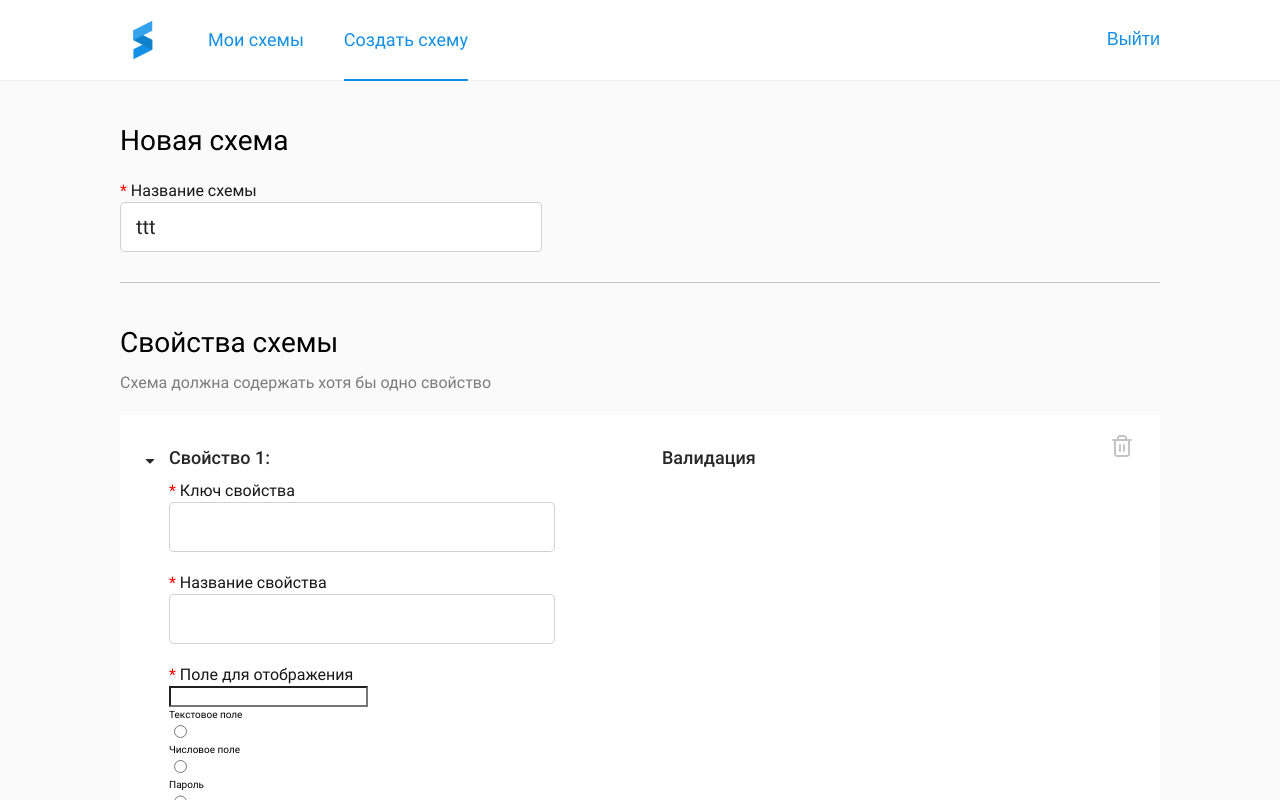
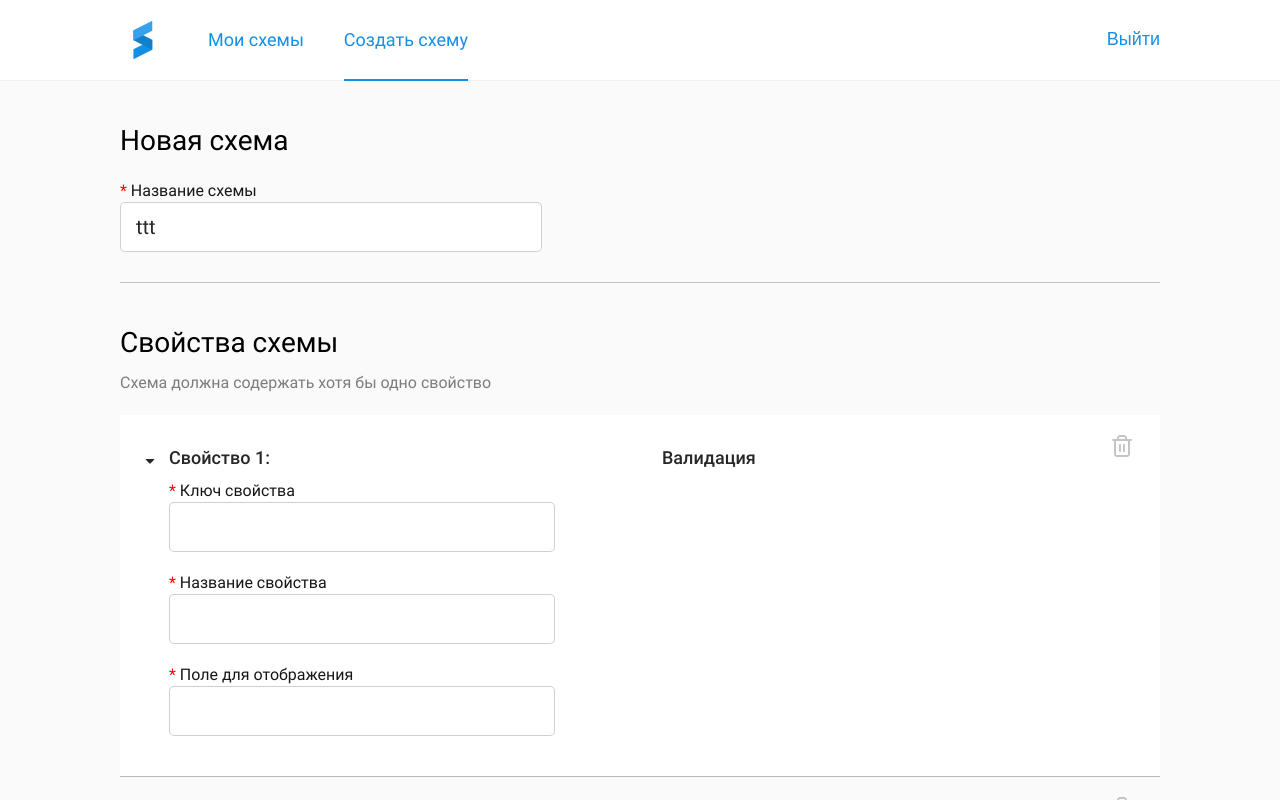
Before and after one commit to obronov/constructor_form, a Vue app in the folder forms/: page /create in a window 1280 px wide. Both pictures are taken after a click on the button 150 px from the left and 461 px from the top of the page. Shown: the top 800 px of the page. Built offline with nearby package versions, Linux system fonts and the light colour scheme.

Commit message:
wip added header

```diff
--- a/forms/src/assets/scss/global.scss
+++ b/forms/src/assets/scss/global.scss
@@ -64,8 +64,8 @@ textarea{
     outline: none;
   }
   border-radius: 0;
-/*   -webkit-appearance: none;
-  overflow: hidden;   */
+  -webkit-appearance: none;
+  overflow: hidden;
 }
 
 button {
@@ -312,7 +312,7 @@ h2, .h2 {
 }
 
 .page {
-  min-height: 100vh;
+  min-height: 200vh;
   padding: 4em 0;
   font-size: 1rem;
 }
@@ -489,7 +489,68 @@ h2, .h2 {
     margin:  1.1em 0 0;
   }
 }
-.control-select__option {
-  width: 1em;
-  height: 1em;
+
+.control-select__wrap{
+  position: relative;
+  font-size: 2em;
+  line-height: 120%;
+  color: #272727;
+  &:hover,
+  &:focus{
+    z-index: 10;
+  }
+  &:hover .control-select__drop-down,
+  &:focus .control-select__drop-down{
+    display: block;
+    border-left: 1px solid #1390E5;
+    border-right: 1px solid #1390E5;
+    border-bottom: 1px solid #1390E5;
+    border-radius: 0 0 0.25em 0.25em;
+  }
+  &:hover .control-select__output,
+  &:focus .control-select__output{
+    border-left: 1px solid #1390E5;
+    border-right: 1px solid #1390E5;
+    border-top: 1px solid #1390E5;
+    border-bottom: 1px solid rgba(23, 23, 25, 0.2);
+    border-radius: 0.25em 0.25em 0 0;
+  }
 }
+.control-select__option-input{
+  position: absolute;
+}
+.control-select__output{
+  cursor: default;
+  display: block;
+  width: 100%;
+  border: 1px solid rgba(23, 23, 25, 0.2);
+  box-sizing: border-box;
+  padding: 0.6em 0.75em;
+  font-size: inherit;
+  line-height: inherit;
+  color: inherit;
+  border-radius: 0.25em;
+  width: 100%;
+  padding: 0.6em 0.75em;
+  font-weight: 400;
+}
+.control-select__drop-down{
+  background: #fff;
+  display: none;
+  position: absolute;
+  top: 100%;
+  left: 0;
+  width: 100%;
+}
+.control-select__option{
+  font-size: inherit;
+  line-height: inherit;
+  color: inherit;
+  padding: 0.6em 0.75em;
+  display: block;
+  transition: .3s;
+  &:hover,
+  &:focus{
+    background: rgba(197, 228, 249, 0.3);
+  }
+}
--- a/forms/src/components/CreateSchemes.vue
+++ b/forms/src/components/CreateSchemes.vue
@@ -58,7 +58,7 @@
             </div>
 
           </div>
-          <button class="create-schema-items__btnDelete" type="button">
+          <button class="create-schema-items__btnDelete" v-if="showBtnDelete" type="button" @click="deleteProperty(index)">
             <svg width="36" height="36" viewBox="0 0 36 36" fill="none" xmlns="http://www.w3.org/2000/svg">
               <rect width="36" height="36" rx="5" />
               <path d="M9 12H11H27" stroke="#C4C4C4" stroke-width="2" stroke-linecap="round" stroke-linejoin="round"/>
@@ -84,7 +84,6 @@ export default {
   },
   data(){
     return{
-      selectValue: '',
       selectedItem: null,
       nameSchema: {
         key: 'name_schema',
@@ -154,6 +153,11 @@ export default {
     }
   },
   methods:{
+    deleteProperty(index){
+      if(this.schema.fields.length > 1){
+        this.schema.fields.splice(index, 1);
+      }
+    },
     showProperty(property){
       if(this.selectedItem != property){
         this.selectedItem = property;
@@ -173,8 +177,6 @@ export default {
         }
       }
 
-console.log('value', value)
-console.log('key', key)
       if(value && key){
         return value + ':' + key;
       }
@@ -187,6 +189,15 @@ console.log('key', key)
       }
 
     }
+  },
+  computed:{
+    showBtnDelete(){
+      if(this.schema.fields.length > 1){
+        return true
+      }else{
+        return false
+      }
+    }
   }
 }
 
--- a/forms/src/components/utilities/ControlSelect.vue
+++ b/forms/src/components/utilities/ControlSelect.vue
@@ -1,16 +1,17 @@
 <template>
   <div class="control-select">
-    <label class="control-label" v-if="{'control-label_error': error}">
+    <div class="control-label" v-if="{'control-label_error': error}">
       <span class="control-label__star" v-if="options.validation.required">*</span>
       {{options.label}}
-    </label>
-    <input class="control-select__output" :name="options.key" type="text" readonly  :value="label">
-    <div class="control-select__drop-down">
-      <label v-for="(item, index) in options.options" :key="index">
-        <div class="">{{item.value}}</div>
-
-        <input class="control-select__option" :name="options.key" :value="item.key" v-model="checkedNames" type="radio" @input="$emit('oninput', item)">
-      </label>
+    </div>
+    <div class="control-select__wrap">
+      <input class="control-select__output" :name="options.key" type="text" readonly  :value="label">
+      <div class="control-select__drop-down">
+        <label class="control-select__option" v-for="(item, index) in options.options" :key="index">
+          <input class="control-select__option-input" :name="options.key" :value="item.key" v-model="checkedNames" type="radio" @input="$emit('oninput', item)">
+          <div>{{item.value}}</div>
+        </label>
+      </div>
     </div>
   </div>
 </template>
--- a/forms/src/views/Create.vue
+++ b/forms/src/views/Create.vue
@@ -125,6 +125,61 @@ export default {
               ]
             }
           ],
+         [
+            {
+              "key": "key_schema",
+              "value": "",
+              "type": "string",
+              "label": "Ключ свойства",
+              "validation": {
+                  "required": true
+              }
+            },
+            {
+              "key": "name_properties",
+              "value": "",
+              "type": "string",
+              "label": "Название свойства",
+              "validation": {
+                  "required": true
+              }
+            },
+            {
+              "key": "select_properties",
+              "type": "select",
+              "value": "",
+              "label": "Поле для отображения",
+              "validation": {
+                  "required": true
+              },
+              "options": [
+                {
+                  "key": "string",
+                  "value": "Текстовое поле"
+                },
+                {
+                  "key": "number",
+                  "value": "Числовое поле"
+                },
+                {
+                  "key": "password",
+                  "value": "Пароль"
+                },
+                {
+                  "key": "checkbox",
+                  "value": "Чекбокс"
+                },
+                {
+                  "key": "phone",
+                  "value": "Номер телефона"
+                },
+                {
+                  "key": "select",
+                  "value": "Выпадающий список"
+                }
+              ]
+            }
+          ],
         ]
       }
     }
```
